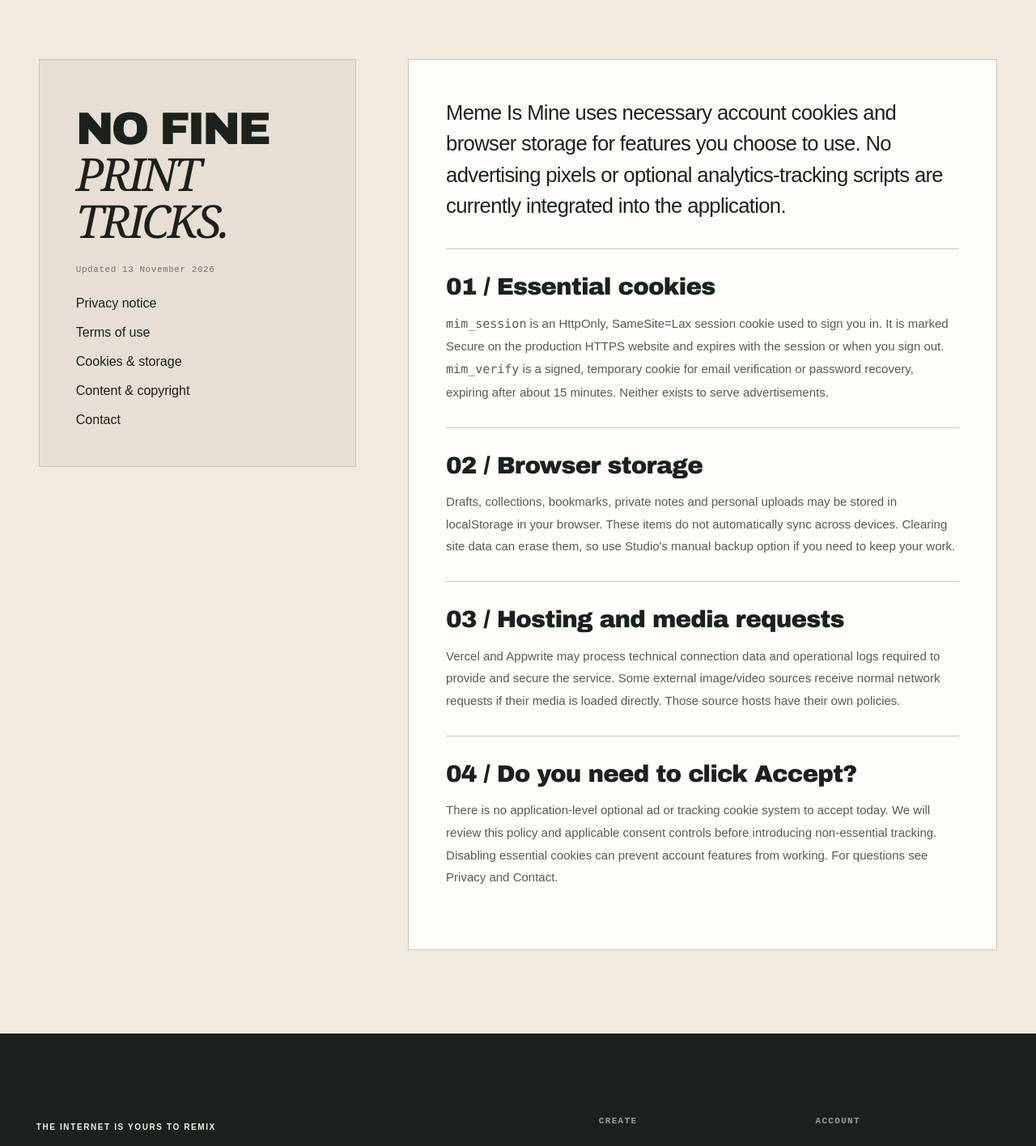
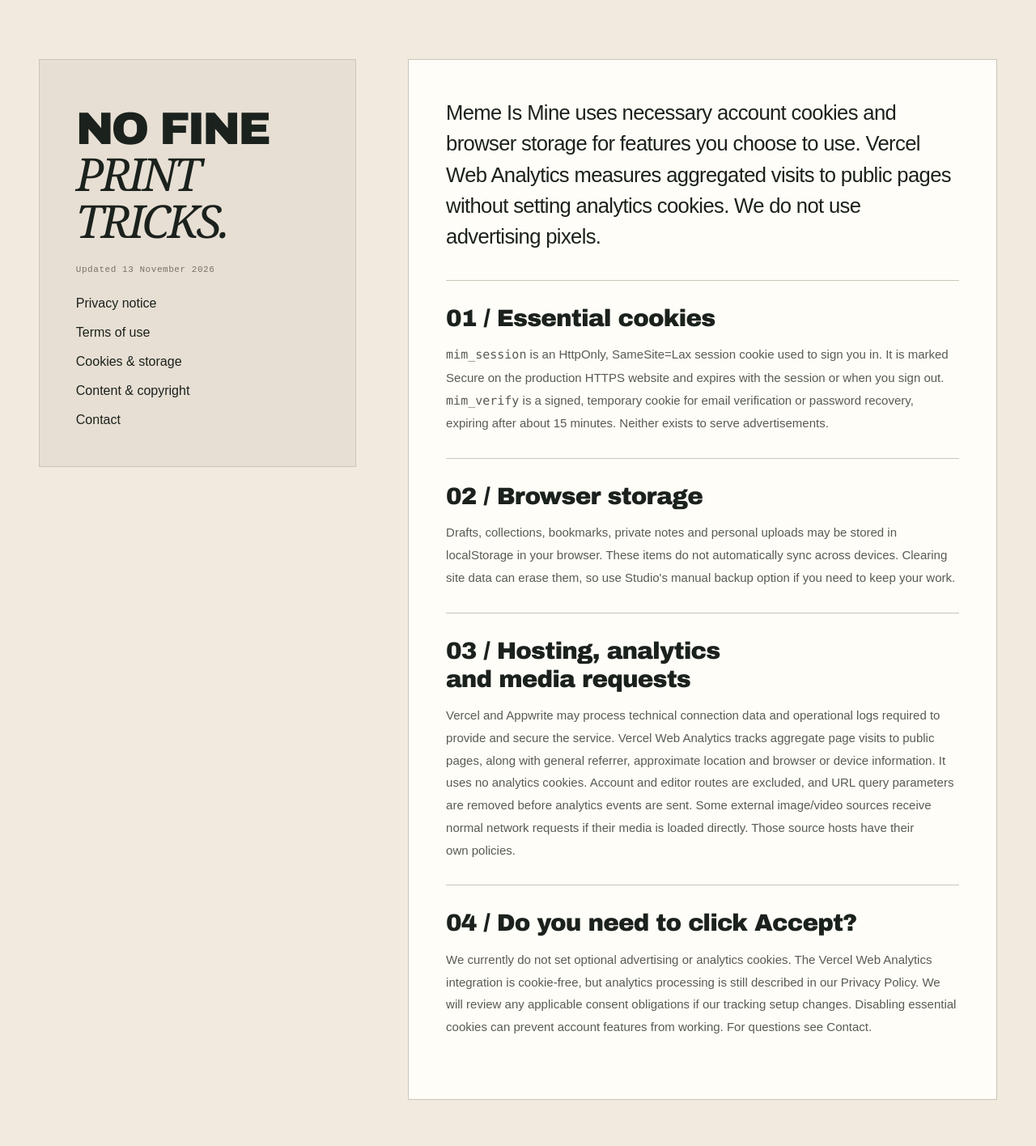
Before and after one commit to RAJ-SUHANDANI/MemeIsMine, a Next.js app: page /cookies in a window 1280 px wide. Shown: the part 500-1916 px from the top of the page at 81% size. Built offline with nearby package versions, Linux system fonts and the light colour scheme; no server answers.

Commit message:
Update legal transparency for cookieless Vercel Web Analytics

```diff
--- a/src/app/cookies/page.tsx
+++ b/src/app/cookies/page.tsx
@@ -2,9 +2,9 @@ import Link from "next/link";
 import { LegalShell } from "@/components/legal-shell";
 export const metadata={title:"Cookies & Browser Storage",description:"Necessary login cookies and local storage used by Meme Is Mine."};
 export default function Cookies(){return <LegalShell eyebrow="STORAGE NOTES / 002" title="Cookies & storage." description="What stays in your browser, and why.">
-<p className="privacy-lede">Meme Is Mine uses necessary account cookies and browser storage for features you choose to use. No advertising pixels or optional analytics-tracking scripts are currently integrated into the application.</p>
+<p className="privacy-lede">Meme Is Mine uses necessary account cookies and browser storage for features you choose to use. Vercel Web Analytics measures aggregated visits to public pages without setting analytics cookies. We do not use advertising pixels.</p>
 <section><h3>01 / Essential cookies</h3><p><code>mim_session</code> is an HttpOnly, SameSite=Lax session cookie used to sign you in. It is marked Secure on the production HTTPS website and expires with the session or when you sign out. <code>mim_verify</code> is a signed, temporary cookie for email verification or password recovery, expiring after about 15 minutes. Neither exists to serve advertisements.</p></section>
 <section><h3>02 / Browser storage</h3><p>Drafts, collections, bookmarks, private notes and personal uploads may be stored in localStorage in your browser. These items do not automatically sync across devices. Clearing site data can erase them, so use Studio&apos;s manual backup option if you need to keep your work.</p></section>
-<section><h3>03 / Hosting and media requests</h3><p>Vercel and Appwrite may process technical connection data and operational logs required to provide and secure the service. Some external image/video sources receive normal network requests if their media is loaded directly. Those source hosts have their own policies.</p></section>
-<section><h3>04 / Do you need to click Accept?</h3><p>There is no application-level optional ad or tracking cookie system to accept today. We will review this policy and applicable consent controls before introducing non-essential tracking. Disabling essential cookies can prevent account features from working. For questions see <Link href="/privacy">Privacy</Link> and <Link href="/contact">Contact</Link>.</p></section>
+<section><h3>03 / Hosting, analytics and media requests</h3><p>Vercel and Appwrite may process technical connection data and operational logs required to provide and secure the service. Vercel Web Analytics tracks aggregate page visits to public pages, along with general referrer, approximate location and browser or device information. It uses no analytics cookies. Account and editor routes are excluded, and URL query parameters are removed before analytics events are sent. Some external image/video sources receive normal network requests if their media is loaded directly. Those source hosts have their own policies.</p></section>
+<section><h3>04 / Do you need to click Accept?</h3><p>We currently do not set optional advertising or analytics cookies. The Vercel Web Analytics integration is cookie-free, but analytics processing is still described in our <Link href="/privacy">Privacy Policy</Link>. We will review any applicable consent obligations if our tracking setup changes. Disabling essential cookies can prevent account features from working. For questions see <Link href="/contact">Contact</Link>.</p></section>
 </LegalShell>}
```
